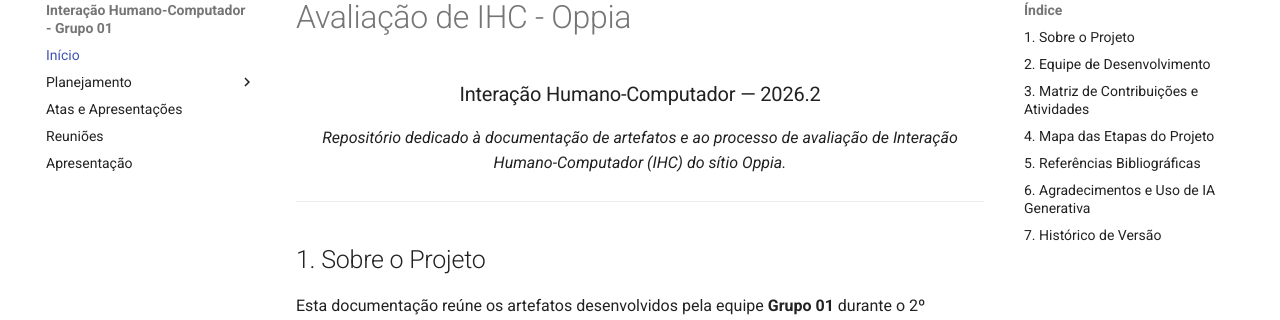
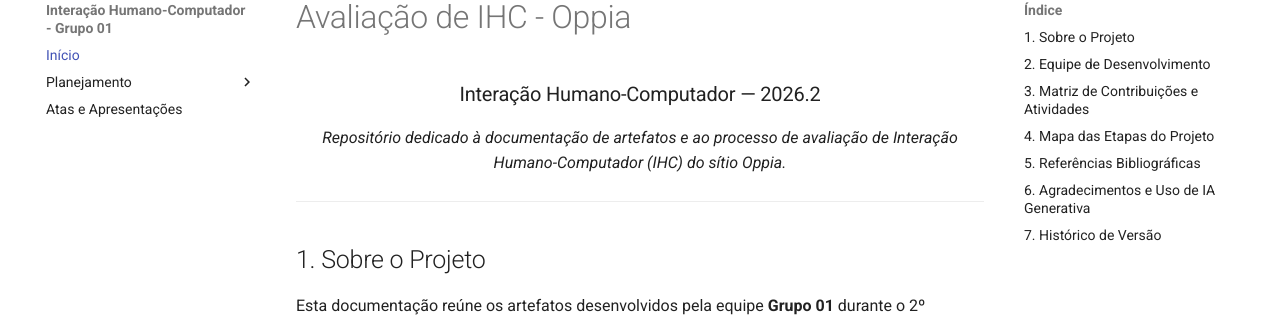
Before and after one commit to Interacao-Humano-Computador/2026.2-Grupo01, an MkDocs documentation site: the page built from docs/index.md, in a window 1280 px wide. Shown: the part 101-421 px from the top of the page. Built offline with MkDocs 1.6.1 and Material for MkDocs 9.7.7, drawn with Linux system fonts in a browser that asks for light colours; comment, search, counter and statistics services are not loaded; some of the changed lines change nothing that is shown.

Commit message:
update de erro de arquivo

```diff
--- a/mkdocs.yml
+++ b/mkdocs.yml
@@ -39,10 +39,6 @@
 
   - Atas e Apresentações: atas/reunioes.md
 
-  - Reuniões: reunioes.md
-
-  - Apresentação: apresentacao.md
-
 markdown_extensions:
   - admonition
   - attr_list
```
